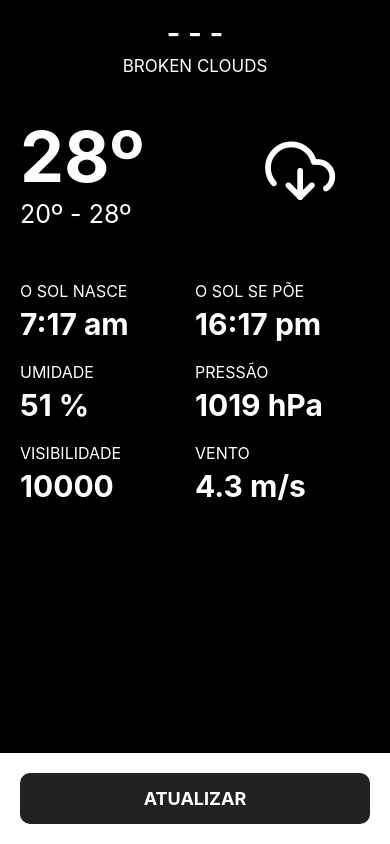
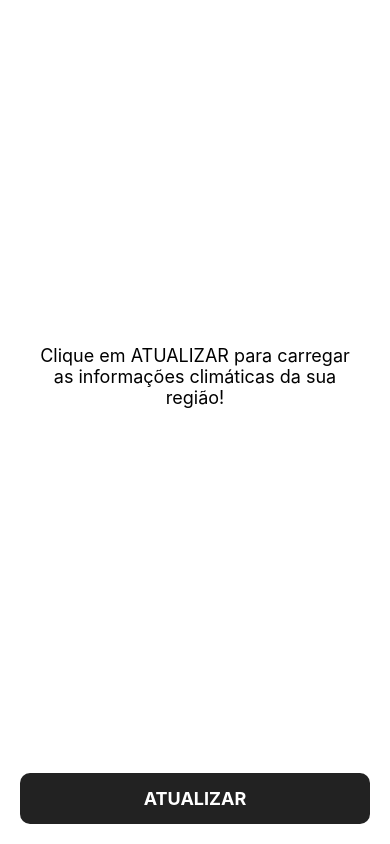
Before and after one commit to PedroRorato/climalocal-react-native, a React Native app: screen / in a window 390 px wide. Built offline with nearby package versions, Linux system fonts and the light colour scheme.

Commit message:
Tela de NoData

```diff
--- a/src/screens/InitialScreen.js
+++ b/src/screens/InitialScreen.js
@@ -19,46 +19,13 @@ const weather = {
     rain: {color: '#516296', icon: 'cloud-rain'}, //Chuva
     snow: {color: '#bcccff', icon: 'cloud-snow'}, // Neve
     thunderstorm: {color: '#272f48', icon: 'cloud-lightning'}, // Tempestade
-    other: {color: '#a6b4c5', icon: 'wind'},
-    default: {color: '#000', icon: 'download-cloud'},
-}
-
-const defaultWeather = {
-    weather: [
-        {
-            "id": 803,
-            "main": "Clouds",
-            "description": "broken clouds",
-            "icon": "04d"
-        }
-    ],
-    main: {
-        "temp": 28.25,
-        "feels_like": 27.92,
-        "temp_min": 28.25,
-        "temp_max": 28.25,
-        "pressure": 1016,
-        "humidity": 42,
-        "sea_level": 1016,
-        "grnd_level": 1000
-    },
-    visibility: 10000,
-    wind: {
-        "speed": 2.32,
-    },
-    sys: {
-        "country": "BR",
-        "sunrise": 1602924876,
-        "sunset": 1602971163
-    },
-    name: "- - -",
+    other: {color: '#a6b4c5', icon: 'wind'}
 }
 
 const InitialScreen = () => {
 
-    const [pickedLocation, setPickedLocation] = useState();
-    const [currentStyle, setCurrentStyle] = useState('default');
-    const [currentWeather, setCurrentWeather] = useState(defaultWeather);
+    const [currentStyle, setCurrentStyle] = useState('other');
+    const [currentWeather, setCurrentWeather] = useState(null);
 
 
     const verifyPermissions = async () => {
@@ -76,7 +43,7 @@ const InitialScreen = () => {
 
     const getApiInfo = async (lat, lon) => {
         return await api.get(
-            `/weather?lat=${lat}&lon=${lon}&lang=pt_br&appid=fd76d38854859b84b47b4a5e29b0170f`
+            `/weather?lat=${lat}&lon=${lon}&lang=pt_br&units=metric&appid=fd76d38854859b84b47b4a5e29b0170f`
         );
     }
 
@@ -88,18 +55,33 @@ const InitialScreen = () => {
 
         try {
             const location = await Location.getCurrentPositionAsync({timeout: 7000});
-            setPickedLocation({
-                lat: location.coords.latitude,
-                lng: location.coords.longitude,
-            });
 
             const response = await getApiInfo(
                 location.coords.latitude,
                 location.coords.longitude
             );
 
-            console.log('####### Name: ', response.data.base);
-            setCurrentWeather(response.data);
+            const temp = Math.round( response.data.main.feels_like );
+
+            let sunriseTime = new Date(response.data.sys.sunrise * 1000);
+            let sunsetTime = new Date(response.data.sys.sunset * 1000);
+
+            let sunrise =  sunriseTime.toLocaleTimeString();
+            let sunset =  sunsetTime.toLocaleTimeString();
+
+            const speed = Math.round( response.data.wind.speed );
+
+            setCurrentWeather({
+                name: response.data.name,
+                description: response.data.weather[0].description,
+                temp,
+                sunrise: sunrise.toString().slice(0, 5),
+                sunset: sunset.toString().slice(0, 5),
+                humidity: response.data.main.humidity,
+                pressure: response.data.main.pressure,
+                visibility: response.data.visibility,
+                speed,
+            });
         } catch (err) {
             console.log('####################deu ruim')
             Alert.alert(
@@ -113,39 +95,55 @@ const InitialScreen = () => {
 
     return (
         <>
-            <ScrollView style={{...styles.container, backgroundColor: weather[currentStyle].color}}>
+            {!currentWeather ?
+                <View style={styles.noDataContainer}>
+                    <Text style={styles.noDataText}>
+                        Clique em ATUALIZAR para carregar as informações climáticas da sua região!
+                    </Text>
+                </View>
+                :
+                <ScrollView style={{
+                    ...styles.container,
+                    backgroundColor: weather[currentStyle].color
+                }}>
                     <Text style={styles.cityText}>{currentWeather.name}</Text>
-                <Text style={styles.descriptionText}>{currentWeather.weather[0].description}</Text>
+                    <Text style={styles.descriptionText}>
+                        {currentWeather.description}
+                    </Text>
                     <View style={styles.mainBlock}>
                         <View style={styles.tempContainer}>
 
-                        <Text style={styles.bigTempText}>28º</Text>
-                        <Text style={styles.tempsText}>20º - 28º</Text>
+                            <Text style={styles.bigTempText}>
+                                {currentWeather.temp}º
+                            </Text>
                         </View>
 
                         <View style={styles.iconContainer}>
-                        <Feather name={weather[currentStyle].icon} size={70} color="white" />
-
+                            <Feather
+                                name={weather[currentStyle].icon}
+                                size={70}
+                                color="white"
+                            />
                         </View>
                     </View>
 
                     <InfoRow>
-                    <InfoBlock title="O SOL NASCE" content="7:17 am" />
-                    <InfoBlock title="O SOL SE PÕE" content="16:17 pm" />
+                        <InfoBlock title="O SOL NASCE" content={currentWeather.sunrise} />
+                        <InfoBlock title="O SOL SE PÕE" content={currentWeather.sunset} />
                     </InfoRow>
 
                     <InfoRow>
-                    <InfoBlock title="UMIDADE" content="51 %" />
-                    <InfoBlock title="PRESSÃO" content="1019 hPa" />
+                        <InfoBlock title="UMIDADE" content={currentWeather.humidity+" %"} />
+                        <InfoBlock title="PRESSÃO" content={currentWeather.pressure+" hPa"} />
                     </InfoRow>
 
                     <InfoRow>
-                    <InfoBlock title="VISIBILIDADE" content="10000" />
-                    <InfoBlock title="VENTO" content="4.3 m/s" />
+                        <InfoBlock title="VISIBILIDADE" content={currentWeather.visibility} />
+                        <InfoBlock title="VENTO" content={currentWeather.speed+" m/s"} />
                     </InfoRow>
 
                 </ScrollView>
-
+            }
             <ButtonContainer onPress={getLocationHandler} />
         </>
     );
@@ -154,6 +152,16 @@ const InitialScreen = () => {
     export default InitialScreen;
 
     const styles = StyleSheet.create({
+        noDataContainer: {
+            flex: 1,
+            alignItems: 'center',
+            justifyContent: 'center',
+            paddingHorizontal: 30,
+        },
+        noDataText: {
+            fontSize: 18,
+            textAlign: 'center',
+        },
         container: {
             flex: 1,
             paddingHorizontal: 20,
@@ -180,13 +188,13 @@ const InitialScreen = () => {
             paddingBottom: 30,
         },
         tempContainer: {
-            flex: 3,
+            flex: 1,
             justifyContent: 'center'
         },
 
         bigTempText: {
             color: 'white',
-            fontSize: 70,
+            fontSize: 80,
             fontWeight: 'bold',
         },
         tempsText: {
@@ -194,10 +202,9 @@ const InitialScreen = () => {
             fontSize: 25,
         },
         iconContainer: {
-            flex: 2,
+            //backgroundColor: '#333',
+            flex: 1,
             alignItems: 'center',
             justifyContent: 'center',
         },
-
-
     });
```
Lines whose indentation alone changed are shown as unchanged.
